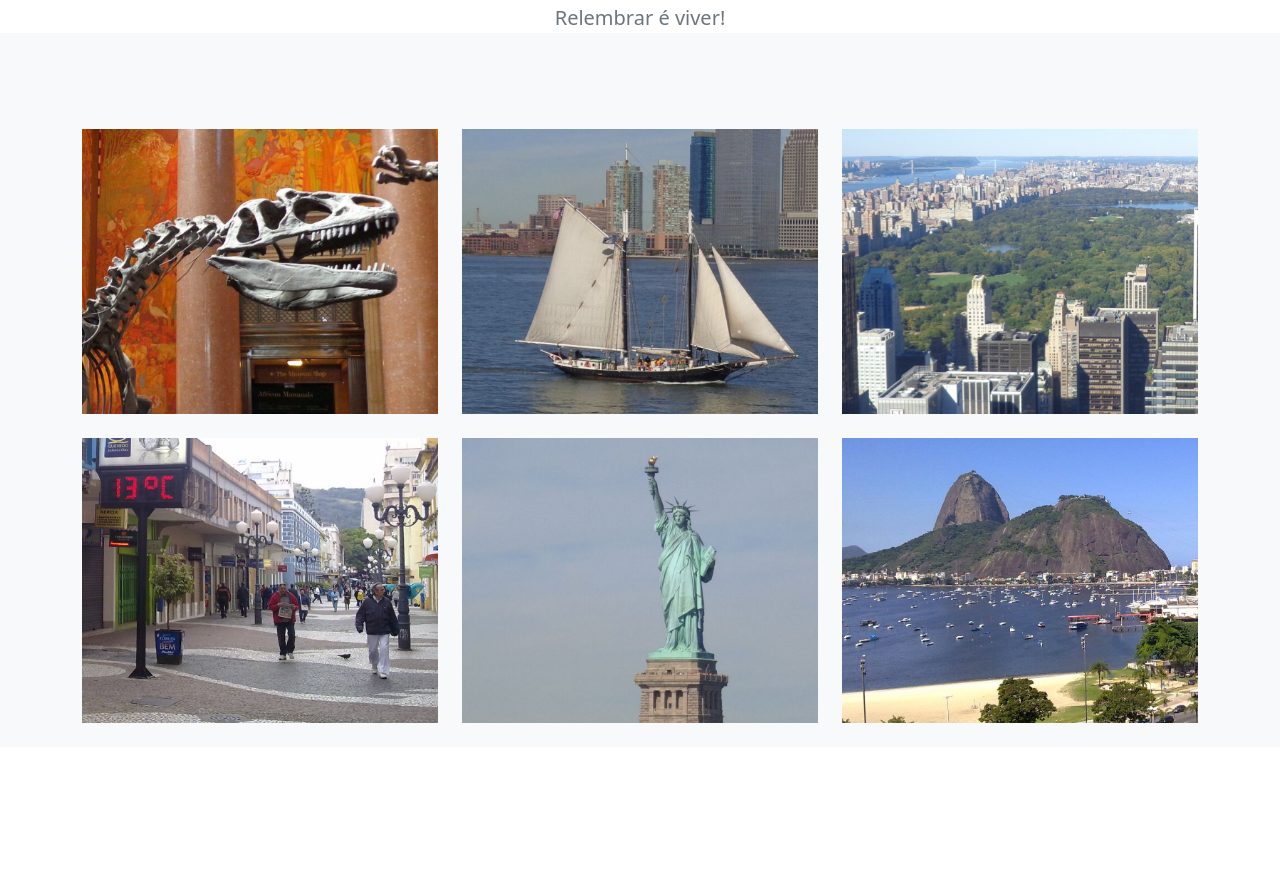
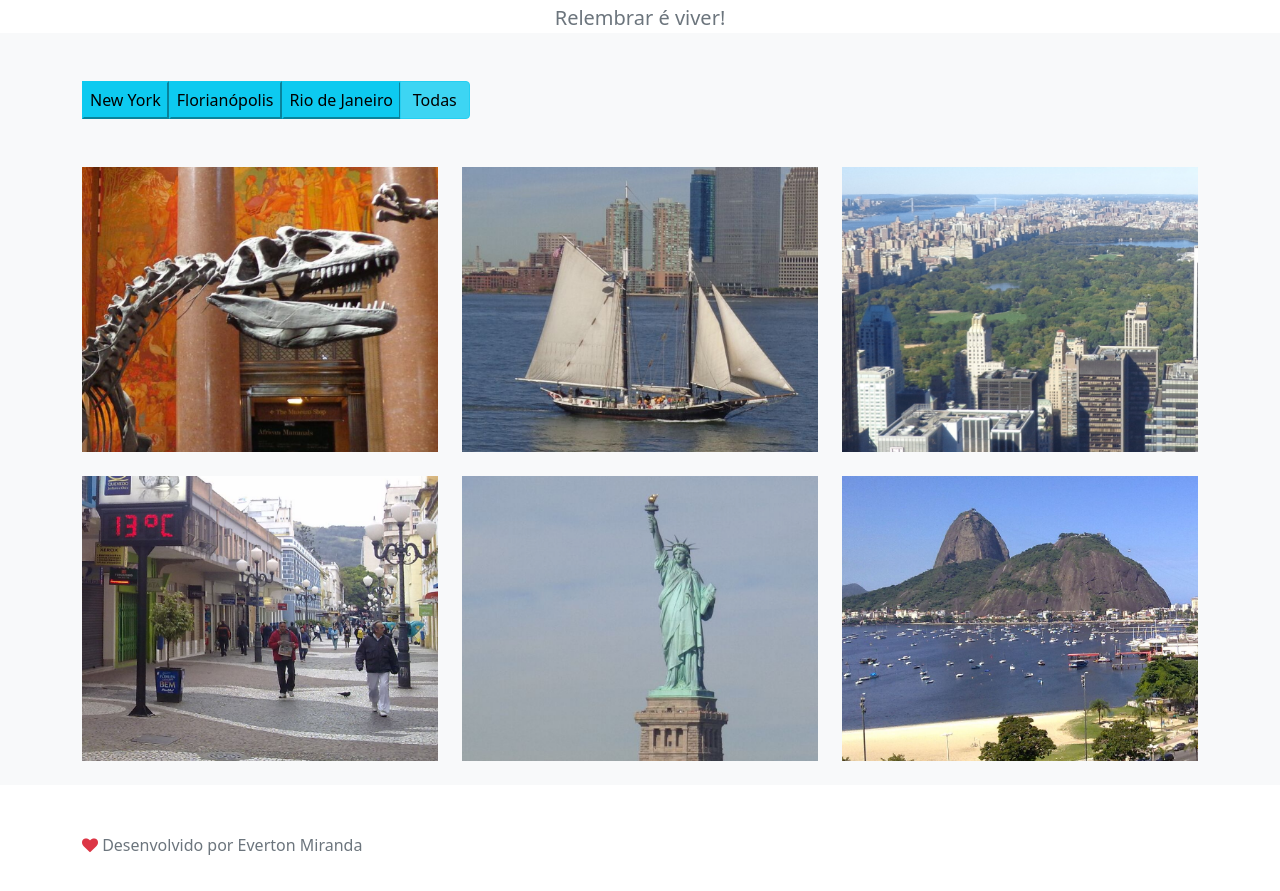
Before and after one commit to mirandaeverton/curso-web-projetoGaleria, a website built with webpack: page src/index.html in a window 1280 px wide. Shown: the part 109-1000 px from the top of the page. Before the commit the page ends 856 px from the top, so only its background shows below. Built offline with nearby package versions, Linux system fonts and the light colour scheme; files whose address does not match are found by name.

Commit message:
Finished

```diff
--- a/src/index.html
+++ b/src/index.html
@@ -12,6 +12,7 @@
 <body>
     <header wm-include="/pages/template/header.html"></header>
     <main class="bg-light" wm-include="/pages/galery/galery.html"></main>
+    <footer class="footer" wm-include="/pages/template/footer.html"></footer>
     <script src="app.js"></script>
 </body>
 
--- a/src/js/core/includes.js
+++ b/src/js/core/includes.js
@@ -1,4 +1,12 @@
 import $ from 'jquery'
+
+const loadHtmlSuccessCallbacks = []
+
+export function onLoadSuccess(callback) {
+    if(!loadHtmlSuccessCallbacks.includes(callback)) {
+        loadHtmlSuccessCallbacks.push(callback)
+    }
+}
 
 function loadIncludes(parentElement = 'body') {
     $(parentElement).find('[wm-include]').each(function(index, element) {
@@ -9,6 +17,7 @@ function loadIncludes(parentElement = 'body') {
                 $(element).html(data)
                 $(element).removeAttr('wm-include')
 
+                loadHtmlSuccessCallbacks.forEach(callback => callback(data))
                 loadIncludes(element)
             }
         })
--- a/src/js/plugins/cityButtons.js
+++ b/src/js/plugins/cityButtons.js
@@ -1,4 +1,5 @@
 import $ from 'jquery'
+import { onLoadSuccess } from '../core/includes'
 
 const duration = 300
 
@@ -36,6 +37,9 @@ $.fn.cityButtons = function () {
 
     $(this).html(buttonGroup)
     return this
+
 }
 
-$('[wm-city-buttons]').cityButtons()
+onLoadSuccess(function() {
+    $('[wm-city-buttons]').cityButtons()
+})
--- /dev/null
+++ b/src/pages/template/footer.html
@@ -0,0 +1,6 @@
+<div class="container">
+    <div class="text-muted">
+        <i class="fa fa-heart text-danger"></i>
+        Desenvolvido por Everton Miranda
+    </div>
+</div>
--- a/src/scss/custom.scss
+++ b/src/scss/custom.scss
@@ -6,3 +6,7 @@
 .jumbotron .jumbotron-heading {
     font-weight: 300;
 }
+
+.footer {
+    padding: 3rem 0;
+}
```
